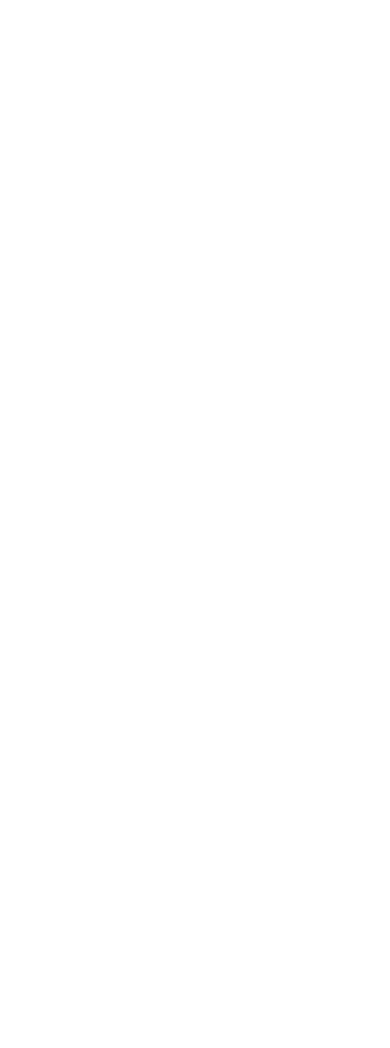
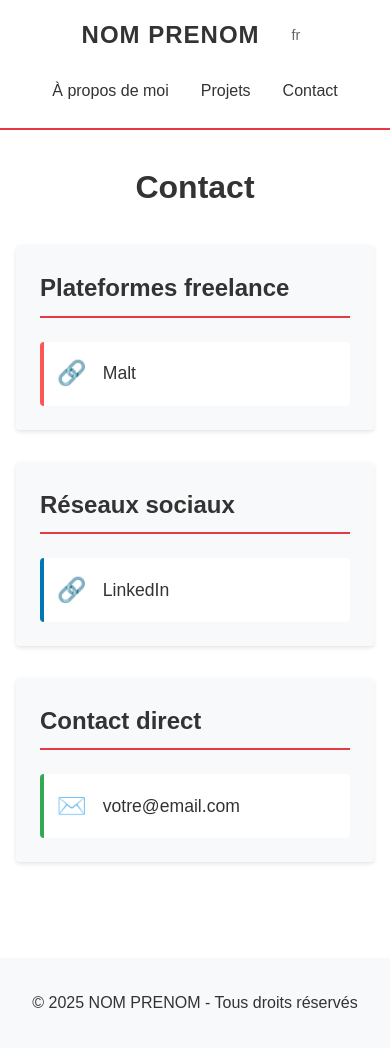
Before and after one commit to maelconan/maelconan.github.io, a plain HTML site: page pages/contact.html in a window 390 px wide. Before the commit the page ends 844 px from the top, so only its background shows below. Drawn offline with Linux system fonts and the light colour scheme.

Commit message:
Contact page

```diff
--- a/css/contact.css
+++ b/css/contact.css
@@ -0,0 +1,140 @@
+/* Contact page styles */
+.contact-content {
+    max-width: 800px;
+    margin: 0 auto;
+    padding: 2rem 1rem;
+}
+
+.contact-content h1 {
+    font-size: 2.5rem;
+    text-align: center;
+    margin-bottom: 3rem;
+    color: var(--primary-color);
+}
+
+.contact-container {
+    display: flex;
+    flex-direction: column;
+    gap: 3rem;
+}
+
+.contact-section {
+    background-color: #f8f9fa;
+    padding: 2rem;
+    border-radius: var(--border-radius);
+    box-shadow: 0 2px 4px rgba(0, 0, 0, 0.1);
+    transition: transform 0.3s ease;
+}
+
+.contact-section:hover {
+    transform: translateY(-5px);
+}
+
+.contact-section h2 {
+    font-size: 1.5rem;
+    margin-bottom: 1.5rem;
+    color: var(--primary-color);
+    border-bottom: 2px solid var(--accent-color);
+    padding-bottom: 0.5rem;
+}
+
+.contact-link {
+    display: flex;
+    align-items: center;
+    gap: 1rem;
+    padding: 1rem;
+    text-decoration: none;
+    color: var(--primary-color);
+    background-color: white;
+    border-radius: var(--border-radius);
+    transition: all 0.3s ease;
+}
+
+.contact-link:hover {
+    background-color: var(--accent-color);
+    color: white;
+    transform: translateX(10px);
+}
+
+.contact-link .icon {
+    font-size: 1.5rem;
+}
+
+.contact-link .platform-name {
+    font-size: 1.1rem;
+    font-weight: 500;
+}
+
+/* Specific platform styles */
+.malt-link {
+    border-left: 4px solid #FC5656;
+}
+
+.linkedin-link {
+    border-left: 4px solid #0077B5;
+}
+
+.email-link {
+    border-left: 4px solid #34A853;
+}
+
+/* Animation on page load */
+.contact-section {
+    opacity: 0;
+    animation: fadeInUp 0.5s ease forwards;
+}
+
+.contact-section:nth-child(2) {
+    animation-delay: 0.2s;
+}
+
+.contact-section:nth-child(3) {
+    animation-delay: 0.4s;
+}
+
+@keyframes fadeInUp {
+    from {
+        opacity: 0;
+        transform: translateY(20px);
+    }
+    to {
+        opacity: 1;
+        transform: translateY(0);
+    }
+}
+
+/* Responsive design */
+@media (max-width: 768px) {
+    .contact-content h1 {
+        font-size: 2rem;
+        margin-bottom: 2rem;
+    }
+
+    .contact-container {
+        gap: 2rem;
+    }
+
+    .contact-section {
+        padding: 1.5rem;
+    }
+
+    .contact-link {
+        padding: 0.8rem;
+    }
+}
+
+/* Dark mode support */
+@media (prefers-color-scheme: dark) {
+    .contact-section {
+        background-color: #2a2a2a;
+    }
+
+    .contact-link {
+        background-color: #333;
+        color: white;
+    }
+
+    .contact-link:hover {
+        background-color: var(--accent-color);
+    }
+}
--- a/pages/contact.html
+++ b/pages/contact.html
@@ -0,0 +1,72 @@
+<!DOCTYPE html>
+<html lang="fr">
+<head>
+    <meta charset="UTF-8">
+    <meta name="viewport" content="width=device-width, initial-scale=1.0">
+    <title>Contact - NOM PRENOM</title>
+    <link rel="stylesheet" href="../css/style.css">
+    <link rel="stylesheet" href="../css/header.css">
+    <link rel="stylesheet" href="../css/contact.css">
+    <script src="../js/main.js" defer></script>
+    <script src="../js/languageSwitch.js" defer></script>
+</head>
+<body>
+    <!-- Header -->
+    <header class="main-header">
+        <div class="header-left">
+            <a href="/" class="logo">NOM PRENOM</a>
+            <div class="language-selector">
+                <span class="current-lang">fr</span>
+                <div class="lang-dropdown">
+                    <a href="#" data-lang="fr">fr</a>
+                    <a href="#" data-lang="en">en</a>
+                </div>
+            </div>
+        </div>
+        <nav class="main-nav">
+            <a href="/pages/about.html">À propos de moi</a>
+            <span class="separator">|</span>
+            <a href="/pages/projects.html">Projets</a>
+            <span class="separator">|</span>
+            <a href="/pages/contact.html">Contact</a>
+        </nav>
+    </header>
+
+    <main class="contact-content">
+        <h1>Contact</h1>
+
+        <div class="contact-container">
+            <!-- Plateformes freelance -->
+            <div class="contact-section">
+                <h2>Plateformes freelance</h2>
+                <a href="https://www.malt.fr/profile/maelconan1" class="contact-link malt-link" target="_blank" rel="noopener noreferrer">
+                    <span class="icon">🔗</span>
+                    <span class="platform-name">Malt</span>
+                </a>
+            </div>
+
+            <!-- Réseaux sociaux -->
+            <div class="contact-section">
+                <h2>Réseaux sociaux</h2>
+                <a href="https://www.linkedin.com/in/mael-conan-83484719b/" class="contact-link linkedin-link" target="_blank" rel="noopener noreferrer">
+                    <span class="icon">🔗</span>
+                    <span class="platform-name">LinkedIn</span>
+                </a>
+            </div>
+
+            <!-- Contact direct -->
+            <div class="contact-section">
+                <h2>Contact direct</h2>
+                <a href="mailto:pro.mael.conan@gmail.com" class="contact-link email-link">
+                    <span class="icon">✉️</span>
+                    <span class="platform-name">votre@email.com</span>
+                </a>
+            </div>
+        </div>
+    </main>
+
+    <footer class="main-footer">
+        <p>&copy; 2025 NOM PRENOM - Tous droits réservés</p>
+    </footer>
+</body>
+</html>
```
Also changed, not shown: index.html (+2 -2 lines).
